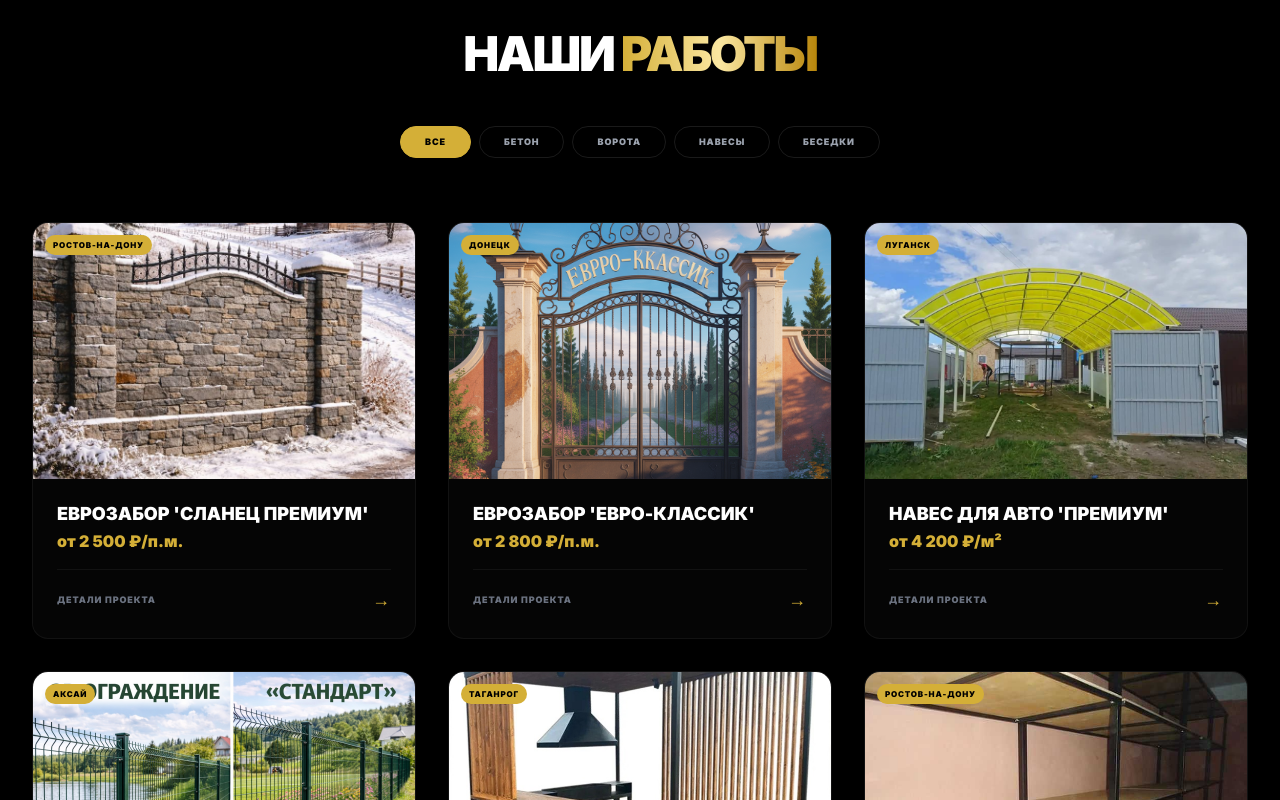
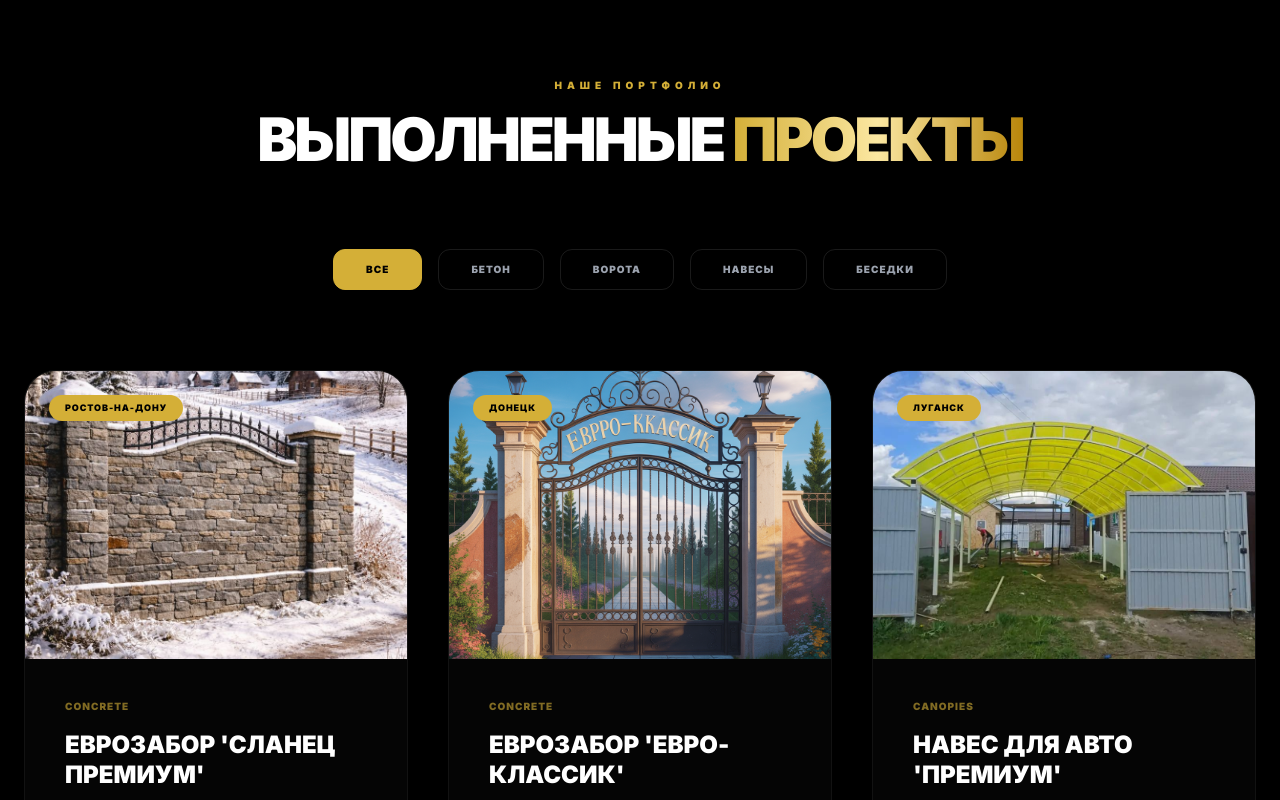
Before and after one commit to ksasha79/KovkaMaster, a React (Vite) app: page / in a window 1280 px wide. Shown: the part 2060-2860 px from the top of the page. Built offline with nearby package versions, Linux system fonts and the light colour scheme.

Commit message:
Update Portfolio.tsx

```diff
--- a/components/Portfolio.tsx
+++ b/components/Portfolio.tsx
@@ -18,13 +18,9 @@ const Portfolio: React.FC<PortfolioProps> = ({ onOrderClick }) => {
     setSelectedItem(item);
     setCurrentImageIndex(0);
     setGeneratedImg(null);
-    document.body.style.overflow = 'hidden';
   };
 
-  const closeModal = () => {
-    setSelectedItem(null);
-    document.body.style.overflow = 'unset';
-  };
+  const closeModal = () => setSelectedItem(null);
 
   const handleAiGenerate = async (e: React.MouseEvent) => {
     e.stopPropagation();
@@ -52,54 +48,58 @@ const Portfolio: React.FC<PortfolioProps> = ({ onOrderClick }) => {
     ? catalogData
     : catalogData.filter(item => item.category === activeCategory);
 
-  const handleImageError = (e: React.SyntheticEvent<HTMLImageElement, Event>) => {
-    e.currentTarget.src = "https://images.unsplash.com/photo-1518640467707-6811f4a6ab73?auto=format&fit=crop&w=800&q=80";
-  };
-
   return (
-    <section id="portfolio" className="py-20 bg-brand-black text-white relative">
-      <div className="max-w-7xl mx-auto px-4 sm:px-6 lg:px-8">
-        <div className="text-center mb-12">
-          <h2 className="text-3xl md:text-5xl font-black uppercase tracking-tighter">
-            Наши <span className="text-gold">Работы</span>
-          </h2>
+    <section id="portfolio" className="py-32 bg-brand-black text-white">
+      <div className="max-w-7xl mx-auto px-6">
+        <div className="text-center mb-20">
+          <h2 className="text-[10px] font-black text-brand-gold uppercase tracking-[0.5em] mb-4">Наше портфолио</h2>
+          <h3 className="text-4xl md:text-6xl font-black uppercase tracking-tighter">
+            ВЫПОЛНЕННЫЕ <span className="text-gold">ПРОЕКТЫ</span>
+          </h3>
         </div>
 
-        <div className="flex overflow-x-auto no-scrollbar gap-2 mb-12 pb-4 justify-start md:justify-center px-4">
-          {[
-            { id: 'all', label: 'Все' },
-            { id: 'concrete', label: 'Бетон' },
-            { id: 'gates', label: 'Ворота' },
-            { id: 'canopies', label: 'Навесы' },
-            { id: 'gazebos', label: 'Беседки' }
-          ].map((cat) => (
+        {/* Filter */}
+        <div className="flex flex-wrap justify-center gap-4 mb-20">
+          {['all', 'concrete', 'gates', 'canopies', 'gazebos'].map((cat) => (
             <button
-              key={cat.id}
-              onClick={() => setActiveCategory(cat.id as any)}
-              className={`whitespace-nowrap px-6 py-2 rounded-full text-[9px] font-black uppercase tracking-widest transition-all border ${
-                activeCategory === cat.id ? 'bg-brand-gold border-brand-gold text-black shadow-xl' : 'border-white/10 text-gray-400 hover:border-white/30'
+              key={cat}
+              onClick={() => setActiveCategory(cat as any)}
+              className={`px-8 py-3 rounded-xl text-[10px] font-black uppercase tracking-widest transition-all border ${
+                activeCategory === cat ? 'bg-brand-gold border-brand-gold text-black shadow-xl' : 'border-white/10 text-gray-400 hover:border-white/30'
               }`}
             >
-              {cat.label}
+              {cat === 'all' ? 'Все' : cat === 'concrete' ? 'Бетон' : cat === 'gates' ? 'Ворота' : cat === 'canopies' ? 'Навесы' : 'Беседки'}
             </button>
           ))}
         </div>
 
-        <div className="grid grid-cols-1 sm:grid-cols-2 lg:grid-cols-3 gap-6 md:gap-8">
+        <div className="grid md:grid-cols-2 lg:grid-cols-3 gap-10">
           {filteredItems.map((item) => (
-            <div key={item.id} onClick={() => openModal(item)} className="group bg-brand-grey/30 rounded-2xl overflow-hidden border border-white/5 hover:border-brand-gold/30 transition-all cursor-pointer flex flex-col h-full shadow-lg">
-              <div className="relative h-56 md:h-64 overflow-hidden">
-                <img src={item.gallery[0].url} alt={item.title} onError={handleImageError} className="w-full h-full object-cover transform group-hover:scale-105 transition-transform duration-700" />
-                <div className="absolute top-3 left-3 bg-brand-gold text-black text-[8px] font-black px-2 py-1 rounded-full uppercase tracking-widest">{item.location}</div>
+            <div
+              key={item.id}
+              onClick={() => openModal(item)}
+              className="group bg-brand-grey/30 rounded-[2rem] overflow-hidden border border-white/5 hover:border-brand-gold/30 transition-all cursor-pointer flex flex-col h-full"
+            >
+              <div className="relative h-72 overflow-hidden">
+                <img
+                  src={item.gallery[0].url}
+                  alt={item.title}
+                  className="w-full h-full object-cover transform group-hover:scale-110 transition-transform duration-1000"
+                />
+                <div className="absolute top-6 left-6 bg-brand-gold text-black text-[9px] font-black px-4 py-1.5 rounded-full uppercase tracking-widest">
+                  {item.location}
+                </div>
               </div>
-              <div className="p-6 flex-grow flex flex-col justify-between">
-                <div>
-                  <h4 className="text-lg font-black mb-1 group-hover:text-brand-gold transition-colors uppercase leading-tight">{item.title}</h4>
-                  <div className="text-brand-gold font-black text-base mb-4">{item.priceStart}</div>
-                </div>
-                <div className="text-[9px] text-gray-500 font-black uppercase tracking-widest border-t border-white/5 pt-4 flex justify-between items-center">
-                  <span>Детали проекта</span>
-                  <span className="text-brand-gold text-lg">→</span>
+              <div className="p-10 flex-grow flex flex-col">
+                <span className="text-brand-gold text-[10px] font-black uppercase tracking-widest mb-4 block opacity-60">
+                  {item.category}
+                </span>
+                <h4 className="text-2xl font-black mb-4 group-hover:text-brand-gold transition-colors uppercase leading-tight">
+                  {item.title}
+                </h4>
+                <div className="mt-auto pt-8 border-t border-white/5 flex justify-between items-center">
+                  <span className="text-white font-black">{item.priceStart}</span>
+                  <span className="text-brand-gold text-2xl group-hover:translate-x-2 transition-transform">→</span>
                 </div>
               </div>
             </div>
@@ -107,42 +107,69 @@ const Portfolio: React.FC<PortfolioProps> = ({ onOrderClick }) => {
         </div>
       </div>
 
+      {/* Modal */}
       {selectedItem && (
-        <div className="fixed inset-0 z-[100] flex items-center justify-center bg-black/95 backdrop-blur-xl p-4 overflow-y-auto overflow-x-hidden" onClick={closeModal}>
-          <div className="relative max-w-5xl w-full flex flex-col lg:flex-row bg-brand-dark rounded-2xl overflow-hidden border border-white/10 my-auto shadow-2xl" onClick={e => e.stopPropagation()}>
-            <div className="lg:w-3/5 relative min-h-[300px] sm:min-h-[400px] bg-black flex items-center justify-center shrink-0">
-               <img src={generatedImg || selectedItem.gallery[currentImageIndex].url} className="w-full h-full object-contain" />
-               <button onClick={prevImage} className="absolute left-2 top-1/2 -translate-y-1/2 bg-black/50 p-3 rounded-full hover:bg-brand-gold hover:text-black transition-all">←</button>
-               <button onClick={nextImage} className="absolute right-2 top-1/2 -translate-y-1/2 bg-black/50 p-3 rounded-full hover:bg-brand-gold hover:text-black transition-all">→</button>
-               <div className="absolute bottom-4 left-1/2 -translate-x-1/2 w-full px-4 flex justify-center">
+        <div className="fixed inset-0 z-[100] flex items-center justify-center bg-black/95 backdrop-blur-2xl p-6" onClick={closeModal}>
+          <div className="relative max-w-6xl w-full flex flex-col md:flex-row bg-brand-dark rounded-[3rem] overflow-hidden border border-white/10 shadow-2xl" onClick={e => e.stopPropagation()}>
+            {/* Gallery Side */}
+            <div className="md:w-3/5 relative min-h-[400px] bg-black group/modal">
+               <img
+                 src={generatedImg || selectedItem.gallery[currentImageIndex].url}
+                 className="w-full h-full object-contain"
+               />
+
+               <div className="absolute inset-0 flex items-center justify-between px-6 opacity-0 group-hover/modal:opacity-100 transition-opacity">
+                  <button onClick={prevImage} className="w-14 h-14 bg-black/50 hover:bg-brand-gold hover:text-black rounded-full flex items-center justify-center transition-all text-xl">←</button>
+                  <button onClick={nextImage} className="w-14 h-14 bg-black/50 hover:bg-brand-gold hover:text-black rounded-full flex items-center justify-center transition-all text-xl">→</button>
+               </div>
+
+               <div className="absolute bottom-8 left-1/2 -translate-x-1/2 w-full px-12 flex flex-col items-center gap-4">
                   <button
                     onClick={handleAiGenerate}
                     disabled={isGenerating}
-                    className="bg-brand-gold text-black px-6 py-2.5 rounded-full text-[9px] font-black uppercase tracking-widest hover:scale-105 transition-all flex items-center gap-2 shadow-2xl active:scale-95"
+                    className="bg-brand-gold text-black px-8 py-3 rounded-2xl text-[10px] font-black uppercase tracking-widest hover:scale-105 transition-all flex items-center gap-3 shadow-2xl"
                   >
-                    {isGenerating ? "ИИ Думает..." : "✨ ИИ Дизайн"}
+                    {isGenerating ? (
+                      <>
+                        <span className="w-4 h-4 border-2 border-black/20 border-t-black rounded-full animate-spin"></span>
+                        Нейросеть генерирует...
+                      </>
+                    ) : (
+                      <>✨ Создать альтернативу ИИ</>
+                    )}
                   </button>
                </div>
             </div>
 
-            <div className="lg:w-2/5 p-6 sm:p-10 flex flex-col justify-center overflow-y-auto max-h-[50vh] lg:max-h-full">
-               <div className="mb-6">
-                  <span className="text-brand-gold text-[9px] font-black uppercase tracking-[0.2em] block mb-2">{selectedItem.category}</span>
-                  <h3 className="text-xl sm:text-2xl font-black text-white uppercase mb-3 leading-tight">{selectedItem.title}</h3>
-                  <p className="text-gray-400 text-xs leading-relaxed font-light">{selectedItem.description}</p>
+            {/* Content Side */}
+            <div className="md:w-2/5 p-16 flex flex-col justify-center">
+               <div className="mb-10">
+                  <span className="text-brand-gold text-[10px] font-black uppercase tracking-[0.4em] block mb-4">{selectedItem.category}</span>
+                  <h3 className="text-4xl font-black text-white uppercase mb-6 leading-tight">{selectedItem.title}</h3>
+                  <p className="text-gray-400 text-lg leading-relaxed font-light">{selectedItem.description}</p>
                </div>
-               <div className="space-y-3 mb-8">
-                  <div className="flex justify-between py-2 border-b border-white/5 text-[10px]">
-                    <span className="text-gray-500 uppercase font-bold tracking-widest">Цена</span>
-                    <span className="text-brand-gold font-black">{selectedItem.priceStart}</span>
+
+               <div className="space-y-6 mb-12">
+                  <div className="flex justify-between py-4 border-b border-white/5">
+                    <span className="text-gray-500 uppercase text-xs font-bold tracking-widest">Цена проекта</span>
+                    <span className="text-brand-gold font-black text-xl">{selectedItem.priceStart}</span>
                   </div>
-                  <div className="flex justify-between py-2 border-b border-white/5 text-[10px]">
-                    <span className="text-gray-500 uppercase font-bold tracking-widest">Срок</span>
-                    <span className="text-white font-bold">от 3 дней</span>
+                  <div className="flex justify-between py-4 border-b border-white/5">
+                    <span className="text-gray-500 uppercase text-xs font-bold tracking-widest">Локация</span>
+                    <span className="text-white font-bold">{selectedItem.location}</span>
                   </div>
                </div>
-               <button onClick={() => { onOrderClick(selectedItem.title); closeModal(); }} className="w-full btn-gold py-4 rounded-xl font-black text-[10px] active:scale-95 transition-transform">Заказать расчет</button>
-               <button onClick={closeModal} className="w-full mt-4 text-gray-500 uppercase text-[9px] font-black tracking-widest">Закрыть</button>
+
+               <button
+                 onClick={() => { onOrderClick(selectedItem.title); closeModal(); }}
+                 className="w-full btn-gold py-6 rounded-2xl font-black text-[10px] tracking-widest"
+               >
+                 Заказать такой же расчет
+               </button>
+
+               <button onClick={closeModal} className="w-full mt-6 text-gray-500 hover:text-white uppercase text-[10px] font-black tracking-widest transition-colors">
+                 Закрыть просмотр
+               </button>
             </div>
           </div>
         </div>
```
